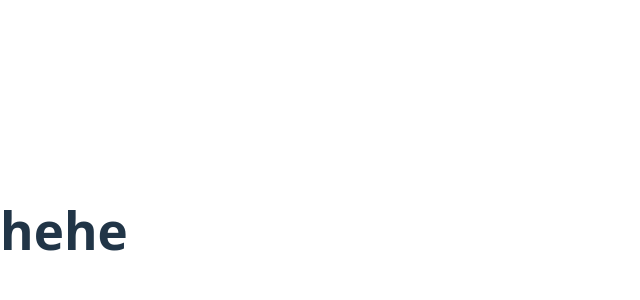
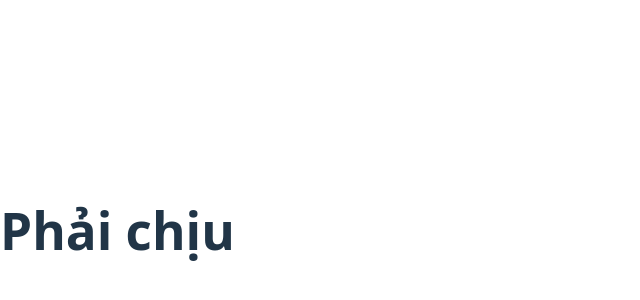
Before and after one commit to NHSon05/typescript-learning, a React (Vite) app: page / in a window 1280 px wide. Shown: the part 170-470 px from the top of the page, without its empty margins (0-640 px from the left). Built offline with nearby package versions, Linux system fonts and the light colour scheme.

Commit message:
static and properties

```diff
--- /dev/null
+++ b/src/StaticMethodsAndProperties/StaticAndProperties.tsx
@@ -0,0 +1,18 @@
+class Circle{
+    static pi: number = 3.14;
+    public test: number = 69;
+
+    static calculateArea(radius:number){
+        return this.pi * radius * radius;
+    }
+}
+
+console.log(Circle.calculateArea(5));
+
+function StaticMethod() {
+    return (
+        <h1>Phải chịu</h1>
+    );
+}
+
+export default StaticMethod;
--- a/src/main.tsx
+++ b/src/main.tsx
@@ -2,14 +2,16 @@ import { StrictMode } from 'react'
 import { createRoot } from 'react-dom/client'
 import './index.css'
 // import App from './App.tsx'
-import GetSet from './GettersSetters/getterSetter.tsx';
-import Inheritance from './Inheritance/Inheritance.tsx';
+// import GetSet from './GettersSetters/getterSetter.tsx';
+// import Inheritance from './Inheritance/Inheritance.tsx';
+import StaticMethod from './StaticMethodsAndProperties/StaticAndProperties.tsx';
 
 
 createRoot(document.getElementById('root')!).render(
   <StrictMode>
     {/* <App /> */}
     {/* <GetSet/> */}
-    <Inheritance/>
+    {/* <Inheritance/> */}
+    <StaticMethod/>
   </StrictMode>,
 )
```
Also changed, not shown: src/Inheritance/note.md (+4 -1 lines), src/StaticMethodsAndProperties/note.md (added).
